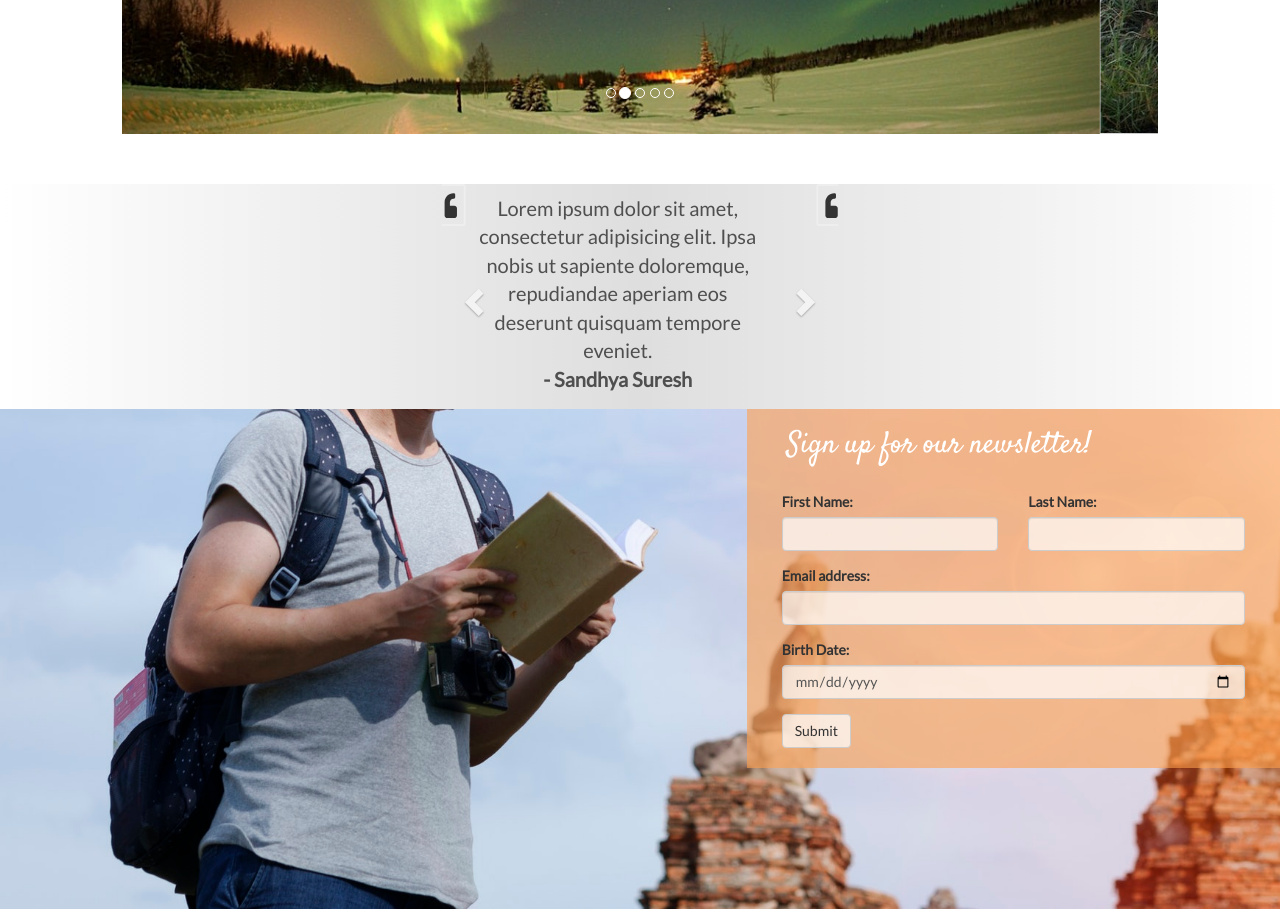
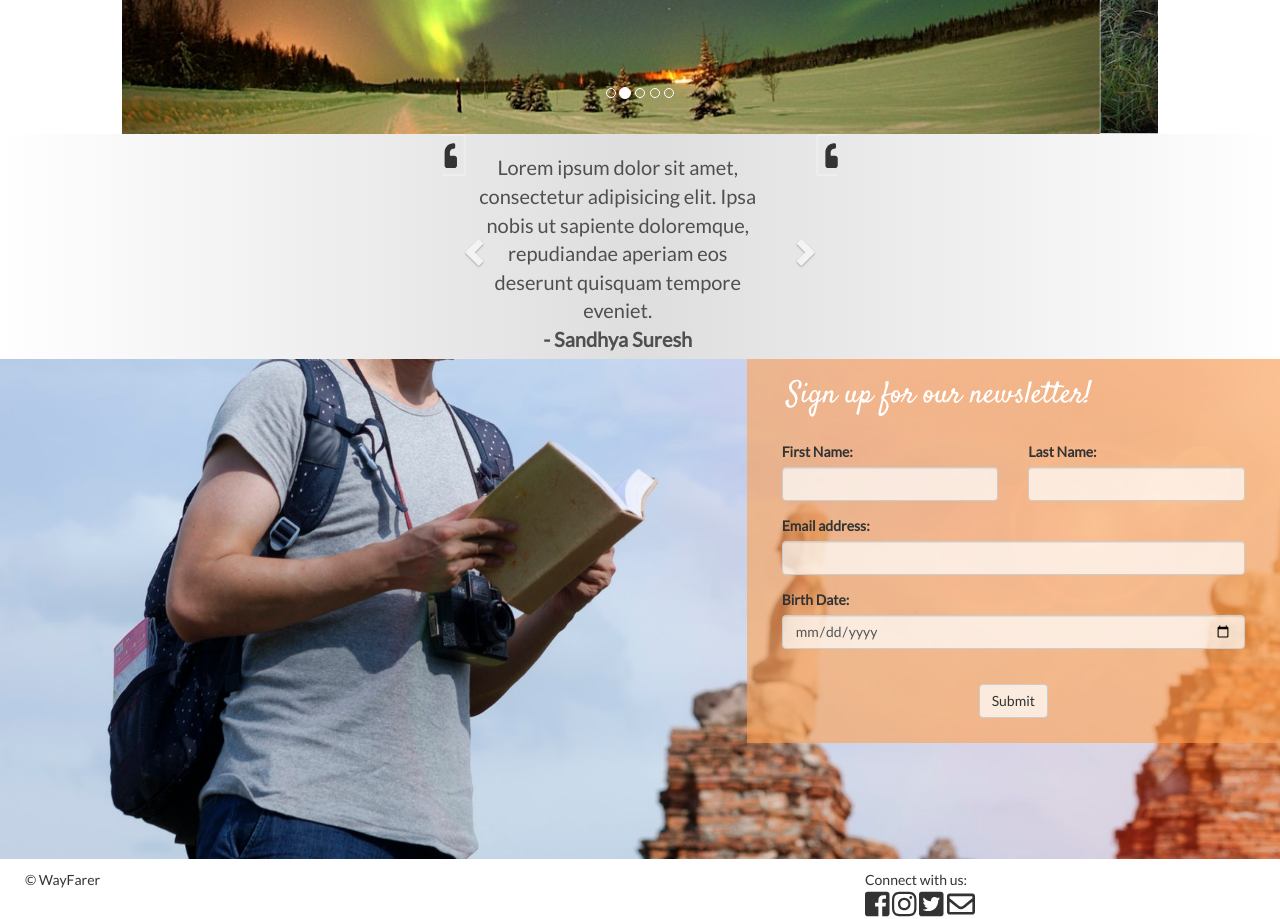
Before and after one commit to muditasisodia/way-farer, a plain HTML site: page index.html in a window 1280 px wide. Shown: the part 1300-2219 px from the top of the page. Drawn offline with nearby package versions, Linux system fonts and the light colour scheme.

Commit message:
alert fixed
footer added, need to align it better

```diff
--- a/index.html
+++ b/index.html
@@ -11,6 +11,8 @@
   <link href="https://fonts.googleapis.com/css?family=Satisfy" rel="stylesheet">
   <script defer src="https://use.fontawesome.com/releases/v5.0.6/js/all.js"></script>
   <link href="https://fonts.googleapis.com/css?family=Lato" rel="stylesheet">
+
+
 </head>
 
 <body>
@@ -286,7 +288,7 @@
       <div class="col-md-offset-7 col-md-5 signup-form">
         <h2 id="newsletter-head">Sign up for our newsletter!</h2>
 
-        <form action="/action_page.php">
+        <form>
 
           <div class="form-group row">
             <div class="col-md-6">
@@ -308,16 +310,69 @@
             <label for="bdate">Birth Date:</label>
             <input class="form-control" type="date" id="example-date-input">
           </div>
-          <button type="submit" class="btn btn-default">Submit</button>
+
         </form>
+        <button id="btnSubmit"class="btn btn-default">Submit</button>
 
       </div>
     </div>
+<!--
+    <div class="row">
+      <div class="col-md-offset-4 col-md-4 alert-col">
+    <div id="formAlert" class="alert alert-success collapse">
+      <a href="#" id="linkClose">&times;</a>
+      <strong>Great!</strong> You have successfully signed up for our newsletter!
+    </div>
+    </div>
+    </div>
+-->
+
   </div>
+
+<div class="container-fluid">
+  <div class="row">
+  <div class="col-md-offset-4 col-md-4">
+
+  <div class="alert alert-success alert-col collapse alert-dismissible" id="formAlert">
+    <a href="#" class="close" data-dismiss="alert" aria-label="close">&times;</a>
+  <strong>Great!</strong> You have successfully signed up for our newsletter!
+</div>
+</div>
+</div>
+</div>
+
+
+  <div class="page-footer">
+    <div class="col-md-3 copyr-wayfarer">
+    &copy; WayFarer
+  </div>
+    <div class="col-md-offset-5 col-md-4 connect-wayfarer">
+      <p>Connect with us:</p>
+      <p>
+      <i class="fab fa-facebook-square reach-us-icon fa-2x"></i>
+
+      <i class="fab fa-instagram reach-us-icon fa-2x"></i>
+
+      <i class="fab fa-twitter-square reach-us-icon fa-2x"></i>
+
+      <i class="far fa-envelope reach-us-icon fa-2x"></i>
+    </p>
+  </div>
+  </div>
+
 
 
   <script src="https://ajax.googleapis.com/ajax/libs/jquery/3.3.1/jquery.min.js"></script>
   <script src="https://maxcdn.bootstrapcdn.com/bootstrap/3.3.7/js/bootstrap.min.js"></script>
+
+  <script type="text/javascript">
+  $(document).ready(function(){
+    $('#btnSubmit').click(function(){
+      $('#formAlert').show('fade');
+    });
+  });
+  </script>
+
 </body>
 
 </html>
--- a/style.css
+++ b/style.css
@@ -120,7 +120,7 @@ ul{
 #quote-carousel-row{
   /*background-color: #dfdfdf;*/
   background: linear-gradient(to right,rgba(222,222,222,0), rgba(222,222,222,1), rgba(222,222,222,0));
-  margin-top: 50px;
+  /*margin-top: 50px;*/
 }
 
 #c2 > a{
@@ -135,13 +135,13 @@ ul{
   text-align: center;
 }
 
-#c2 #quote{
-  padding-top: 10px;
+#quote{
+  padding-top: 5%;;
 }
 
 #c2 #reviewer{
   font-weight: bold;
-  padding-bottom: 10px;
+  padding-bottom: 5%;
 }
 
 #newsletter-signup{
@@ -161,3 +161,23 @@ ul{
   color: white;
   padding-left: 5%;
 }
+
+#btnSubmit{
+  display: block;
+  margin-left: auto;
+  margin-right: auto;
+  margin-bottom: 5%;
+}
+
+.alert-col{
+  position: fixed;
+  bottom: 1%;
+}
+
+.page-footer{
+  padding: 10px;
+}
+
+.i{
+  margin: 2px;
+}
```
